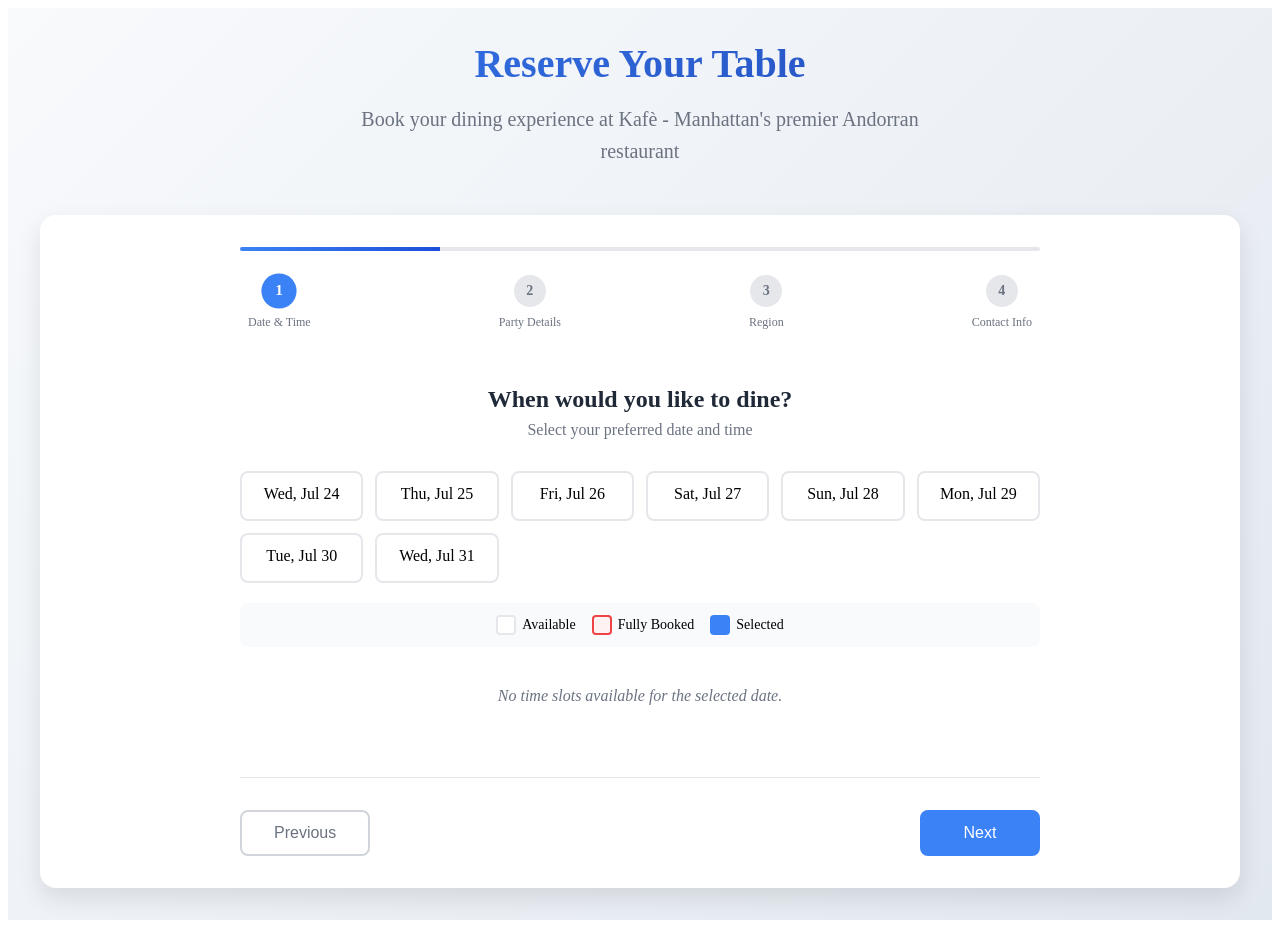
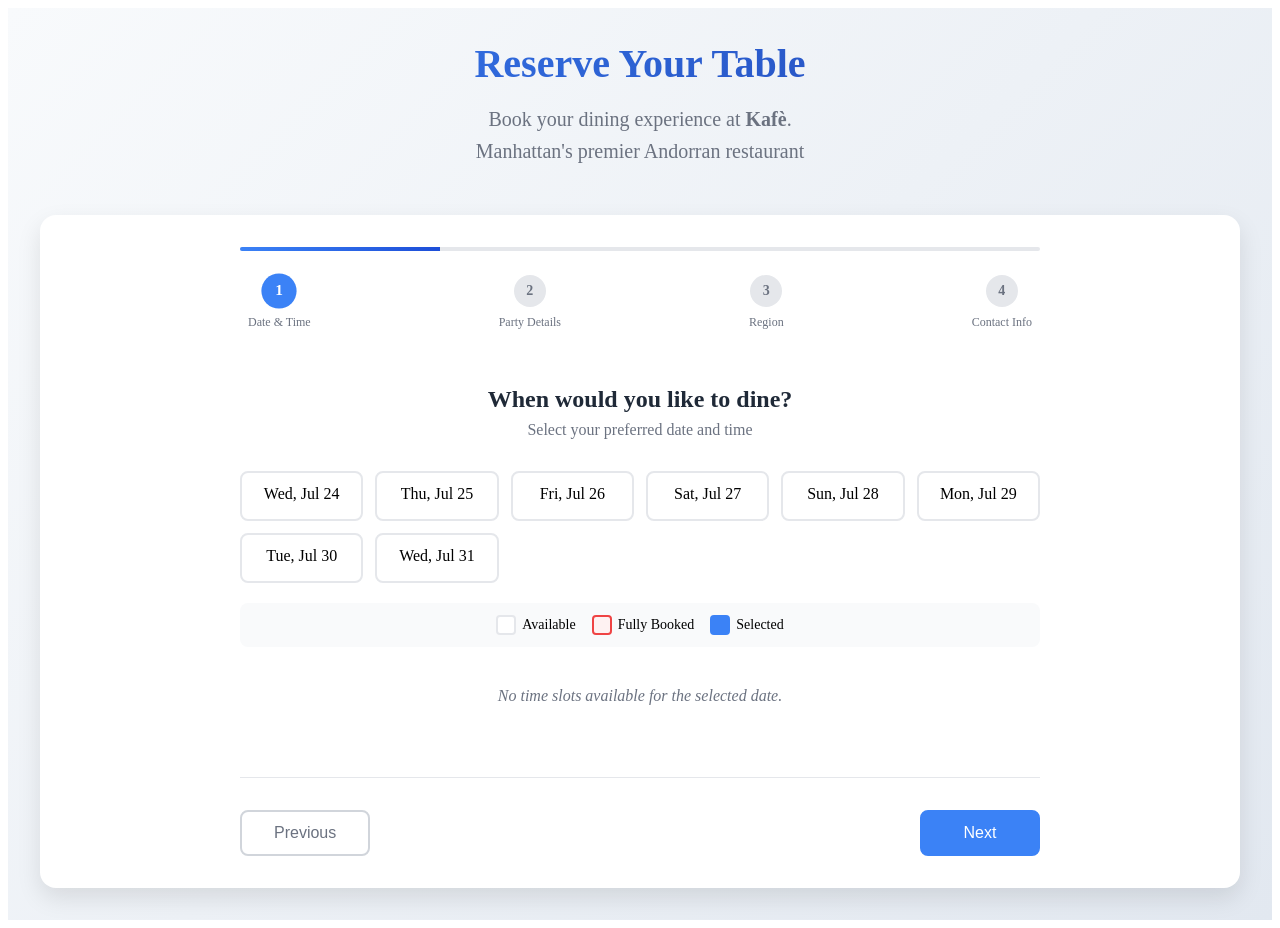
Before and after one commit to gailrayla/kafe-table-reservations, an Angular app: page /reservation in a window 1280 px wide. Built offline with nearby package versions, Linux system fonts and the light colour scheme.

Commit message:
style: put a breakline on the tagline

```diff
--- a/src/app/features/reservation/pages/reservation-page/reservation-page.html
+++ b/src/app/features/reservation/pages/reservation-page/reservation-page.html
@@ -3,8 +3,8 @@
     <div class="reservation-page__header">
       <h1 class="reservation-page__title">Reserve Your Table</h1>
       <p class="reservation-page__subtitle">
-        Book your dining experience at Kafè - Manhattan's premier Andorran
-        restaurant
+        Book your dining experience at <strong>Kafè</strong>. <br />
+        Manhattan's premier Andorran restaurant
       </p>
     </div>
 
```
